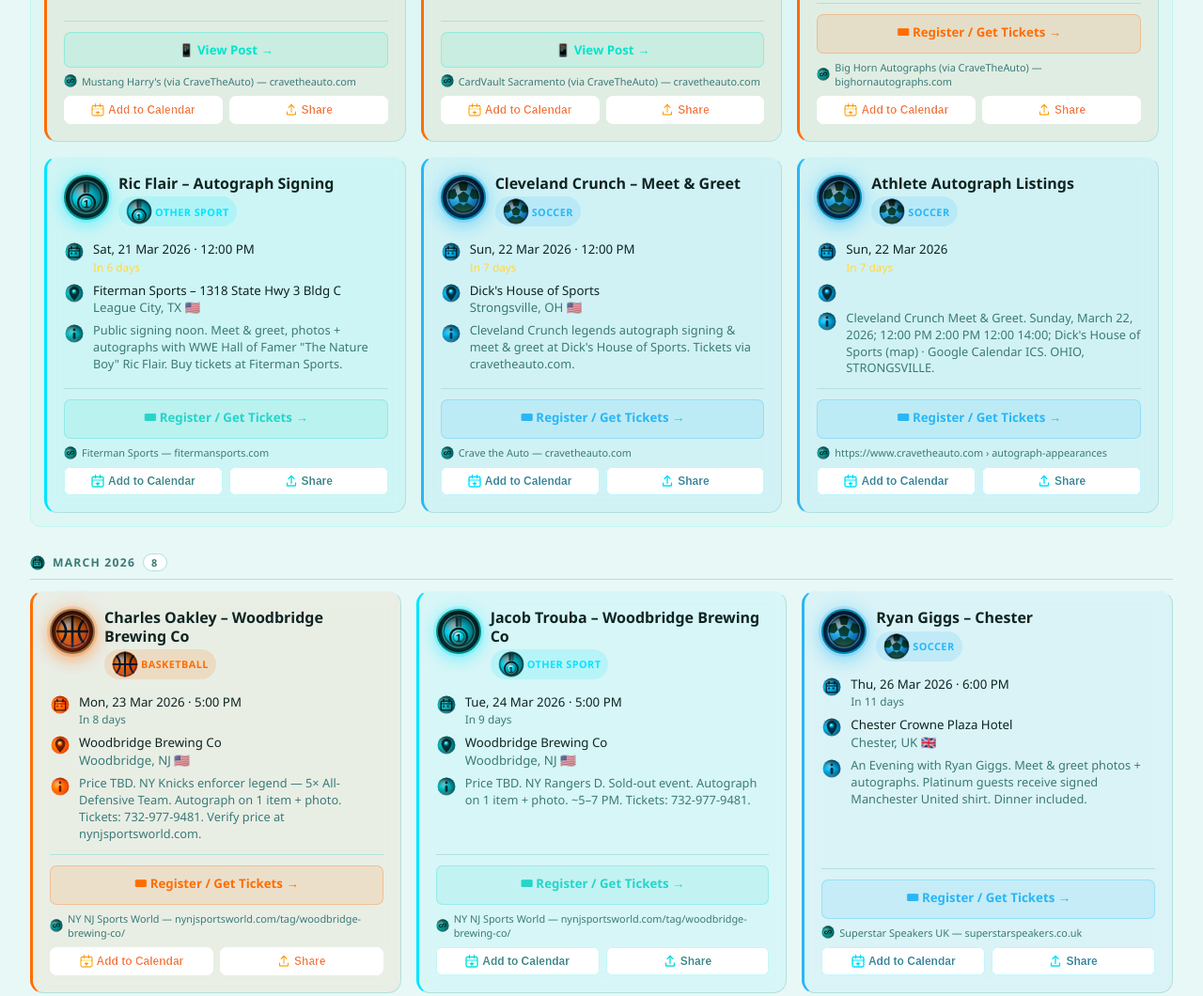
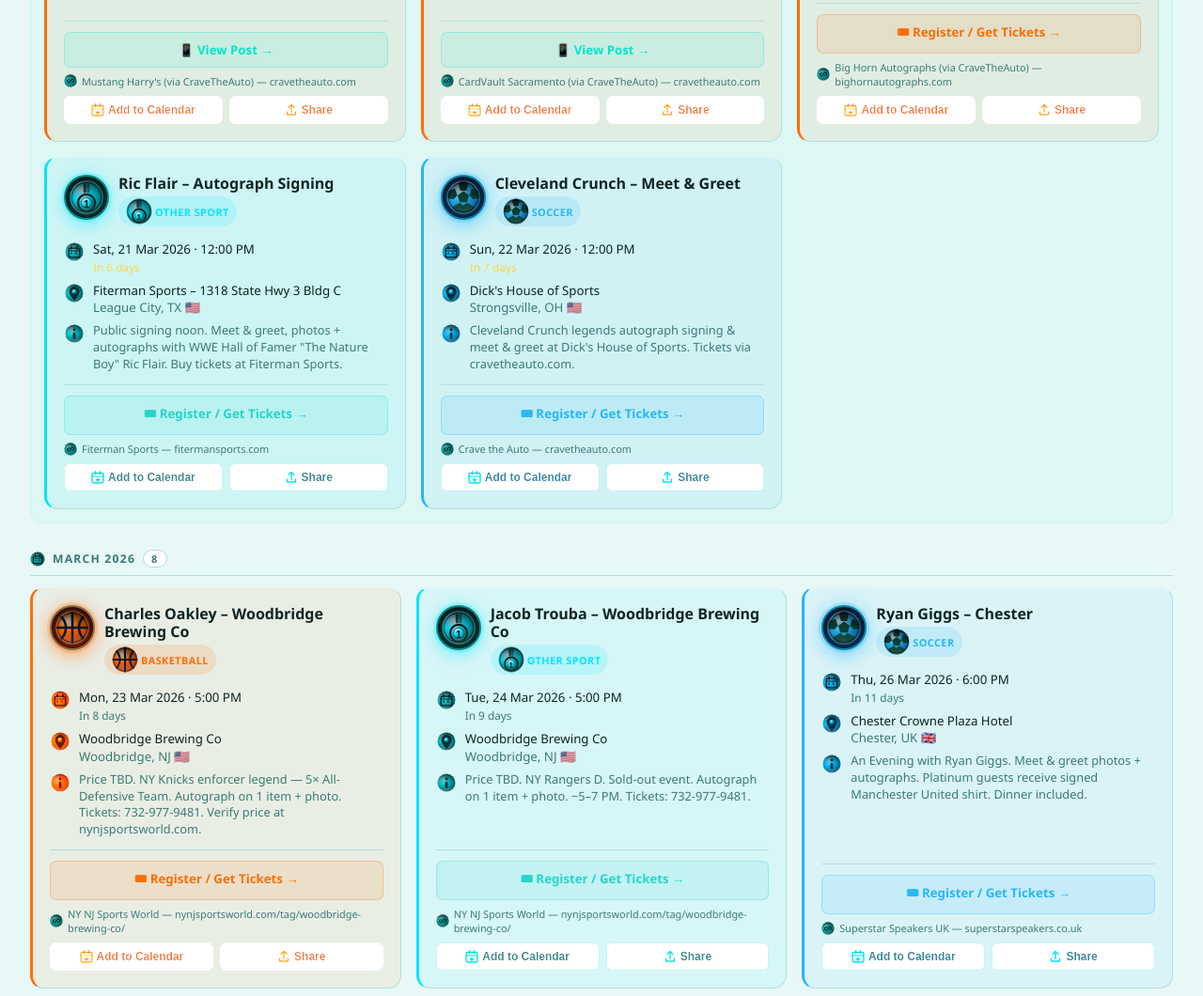
Before and after one commit to arielsteinberg2-web/meet-greet-events, a website: page index.html in a window 1280 px wide. Shown: the part 1412-2472 px from the top of the page at 94% size. Drawn offline with Linux system fonts and the light colour scheme; no server answers.

Commit message:
fix: clear bad API events, skip undated/unnamed events in future runs

```diff
--- a/data/live-events.json
+++ b/data/live-events.json
@@ -1,413 +1,5 @@
 {
   "generatedAt": "2026-03-15T22:42:06.524Z",
-  "count": 37,
-  "events": [
-    {
-      "id": "live_1773614475432_zow6l",
-      "player": "2026 signing schedule added",
-      "sport": "soccer",
-      "date": "2026-03-15",
-      "venue": "",
-      "city": "",
-      "link": "https://www.facebook.com/groups/545759985597960/posts/3284937511680180/",
-      "notes": "The 2026 signing schedule has been added in the pinned featured group post. https://www.facebook. com/share/p/1Bqv2YNZkh/?mibextid=wwXIfr.",
-      "source": "8 comments · 4 months ago"
-    },
-    {
-      "id": "live_1773614475432_r8gtk",
-      "player": "Fanatics Fest 2026",
-      "sport": "soccer",
-      "date": "2026-03-15",
-      "venue": "",
-      "city": "",
-      "link": "https://www.fanaticsfest.com/",
-      "notes": "Fans will also earn 1 Tier Point for every $5 spent on tickets and 1 Tier Point for every $10 spent on eligible photo ops and autographs. All Tier Points will ...",
-      "source": "https://www.fanaticsfest.com"
-    },
-    {
-      "id": "live_1773614480055_2mro5",
-      "player": "We are happy to announce our next autograph guest ...",
-      "sport": "basketball",
-      "date": "2026-03-15",
-      "venue": "",
-      "city": "",
-      "link": "https://www.instagram.com/p/DTV_URskvM6/",
-      "notes": "... autograph guest of the 2026 Sacramento Autograph EXPO SPRING SHOW is none other than the great NBA Guard, Fat Lever! Lafayette “Fat” Lever ...",
-      "source": "30+ likes · 2 months ago"
-    },
-    {
-      "id": "live_1773614480055_zl16k",
-      "player": "Great lineup of signings to kick off 2026! Player X",
-      "sport": "soccer",
-      "date": "2026-03-15",
-      "venue": "",
-      "city": "",
-      "link": "https://www.facebook.com/groups/1600210163581817/posts/4297165437219596/",
-      "notes": "Chris Sabo Autograph Signing We are just 20 Days away from our Meet and Greet Event with Cincinnati Reds World Series Champion Chris Sabo!",
-      "source": "3 months ago"
-    },
-    {
-      "id": "live_1773614482862_yq50m",
-      "player": "Artist Meet And Greet 2026",
-      "sport": "soccer",
-      "date": "2026-03-15",
-      "venue": "",
-      "city": "",
-      "link": "https://www.instagram.com/popular/artist-meet-and-greet-2026/",
-      "notes": "DarkestMan, Chunkz, and Aj Shabeel pulled up at the Match for Hope Fan Festival Meet & Greet on 27 January 2026 bring laughs and solid vibes.",
-      "source": "https://www.instagram.com › popular › artist-meet-and-..."
-    },
-    {
-      "id": "live_1773614482862_w6t7x",
-      "player": "Events",
-      "sport": "celeb",
-      "date": "2026-03-15",
-      "venue": "",
-      "city": "",
-      "link": "https://www.rostercon.com/en/event-convention",
-      "notes": "London. Mar 15th 2026; Sheffield Comic-Con – Unleashed Events (2026) ... These may include photo ops, autograph sessions, meet and greets, and so on.",
-      "source": "https://www.rostercon.com › event-convention"
-    },
-    {
-      "id": "live_1773614499056_yee8s",
-      "player": "Ready to level up your fan experience? 🚀📷 Photo ops and ...",
-      "sport": "soccer",
-      "date": "2026-03-15",
-      "venue": "",
-      "city": "",
-      "link": "https://www.instagram.com/p/DVrf6dtlh-Z/",
-      "notes": "✍️Photo ops and autographs for Comicpalooza 2026 are officially live! Get face-to-face with your favorite guests, capture the moment, and score ...",
-      "source": "9 likes · 6 days ago"
-    },
-    {
-      "id": "live_1773614499057_tlcqt",
-      "player": "Colorado Springs Comic Con",
-      "sport": "celeb",
-      "date": "2026-03-15",
-      "venue": "",
-      "city": "",
-      "link": "https://www.facebook.com/cscomiccon/posts/cscc2026-fans-the-time-has-come-epic-photo-ops-is-now-live-to-purchase-autograph/1267267255505479/",
-      "notes": "CSCC2026 fans! The time has come! Epic Photo Ops is now LIVE to purchase autographs & photo ops for the guests we have announced thus far!",
-      "source": "40+ reactions · 2 days ago"
-    },
-    {
-      "id": "live_1773614499057_ihuhm",
-      "player": "Comicpalooza - Your fan dreams start here! 🌟🎟️ Photo ...",
-      "sport": "soccer",
-      "date": "2026-03-15",
-      "venue": "",
-      "city": "",
-      "link": "https://www.facebook.com/HoustonComicpalooza/photos/your-fan-dreams-start-here-%EF%B8%8F-photo-ops-and-autographs-for-comicpalooza-2026-are-/1317553853738423/",
-      "notes": "Your fan dreams start here! 🎟️ Photo ops and autographs for Comicpalooza 2026 are available! Don't let this chance slip away—secure your ...",
-      "source": "10+ reactions · 1 week ago"
-    },
-    {
-      "id": "live_1773614499057_2pzzi",
-      "player": "Comicpalooza | Your fan dreams start here! 🌟🎟️ Photo ...",
-      "sport": "soccer",
-      "date": "2026-03-15",
-      "venue": "",
-      "city": "",
-      "link": "https://www.instagram.com/p/DVZsE7ajGPG/",
-      "notes": "✍️Photo ops and autographs for Comicpalooza 2026 are officially live! Get face-to-face with your favorite guests, capture the moment, and score ...",
-      "source": "10+ likes · 1 week ago"
-    },
-    {
-      "id": "live_1773614499057_ovlcq",
-      "player": "Awesome Con | 📷 Photo Ops & 🖋️ Autographs are ON SALE ...",
-      "sport": "soccer",
-      "date": "2026-03-15",
-      "venue": "",
-      "city": "",
-      "link": "https://www.instagram.com/reel/DT0TsQ9FNAO/",
-      "notes": "✍️Photo ops and autographs for Comicpalooza 2026 are officially live! Get face-to-face with your favorite guests, capture the moment, and score ...",
-      "source": "30+ likes · 1 month ago"
-    },
-    {
-      "id": "live_1773614502950_vdxsk",
-      "player": "Wrestling meet and greet event in 2026",
-      "sport": "soccer",
-      "date": "2026-03-15",
-      "venue": "",
-      "city": "",
-      "link": "https://www.facebook.com/groups/346340149619250/posts/1953203915599524/",
-      "notes": "Brock Lesnar is tentatively booked for the first two big events of 2026 that being both Royal Rumble and WrestleMania 42 (via WrestleVotes).",
-      "source": "3 months ago"
-    },
-    {
-      "id": "live_1773614502950_qqo24",
-      "player": "Upcoming Autograph Signings",
-      "sport": "soccer",
-      "date": "2026-03-15",
-      "venue": "",
-      "city": "",
-      "link": "https://www.theofficialwrestlingmuseum.com/upcoming-autograph-signings.html",
-      "notes": "Last New Event Updated on 3/7/2026 at 11:35 am est. March 13th - 14th Elayna ... Meet and Greet 6:30pm - 7pm this is a 21 plus event. April 18th Otis and ...",
-      "source": "https://www.theofficialwrestlingmuseum.com › upcomin..."
-    },
-    {
-      "id": "live_1773614502950_rxnfp",
-      "player": "WRESTLING Meet And Greets",
-      "sport": "soccer",
-      "date": "2026-03-15",
-      "venue": "",
-      "city": "",
-      "link": "https://www.facebook.com/groups/346340149619250/posts/1965790801007502/",
-      "notes": "8 Days Away Saturday March 21st, 2026 at The Big Event on Long Island NY Ultimate Starz Promotions Brings u the Come meet our 6 Star ⭐️ ...",
-      "source": "3 comments · 2 months ago"
-    },
-    {
-      "id": "live_1773614502951_w6phu",
-      "player": "Athlete Autograph Listings",
-      "sport": "soccer",
-      "date": "2026-03-22",
-      "venue": "",
-      "city": "",
-      "link": "https://www.cravetheauto.com/autograph-appearances",
-      "notes": "Cleveland Crunch Meet & Greet. Sunday, March 22, 2026; 12:00 PM 2:00 PM 12:00 14:00; Dick's House of Sports (map) · Google Calendar ICS. OHIO, STRONGSVILLE.",
-      "source": "https://www.cravetheauto.com › autograph-appearances"
-    },
-    {
-      "id": "live_1773614502951_ivj7v",
-      "player": "John Cena Joins MEGACON Orlando 2026 and Fans Can't ...",
-      "sport": "soccer",
-      "date": "2026-03-15",
-      "venue": "",
-      "city": "",
-      "link": "https://www.themovieblog.com/2025/12/john-cena-joins-megacon-orlando-2026-and-fans-cant-wait/",
-      "notes": "MEGACON Orlando 2026 will feature dozens of panels, meet and greets, and exclusive merchandise.",
-      "source": "https://www.themovieblog.com › 2025/12 › john-cena-..."
-    },
-    {
-      "id": "live_1773614505391_58ht6",
-      "player": "The National Sports Collectors Convention",
-      "sport": "soccer",
-      "date": "2026-03-15",
-      "venue": "",
-      "city": "",
-      "link": "https://www.nsccshow.com/",
-      "notes": "Wednesday, July 29th to Sunday, August 2nd, 2026. Free Parking Pass For Wednesday - Sunday. Autograph tickets for 18 VIP autograph program guests (Names Listed ...",
-      "source": "https://www.nsccshow.com"
-    },
-    {
-      "id": "live_1773614505391_goj0k",
-      "player": "🔥 NEW JERSEY SPRING 2026 AUTOGRAPH & SPORTS ...",
-      "sport": "soccer",
-      "date": "2026-03-15",
-      "venue": "",
-      "city": "",
-      "link": "https://www.facebook.com/GTSMShows/posts/-new-jersey-spring-2026-autograph-sports-card-show-the-northeasts-biggest-sports/918378170755216/",
-      "notes": "New Jersey Convention & Expo Center - Edison, NJ April 17–19, 2026 ⭐ Meet legendary athletes & current stars 500+ vendor tables expected ✍️ ...",
-      "source": "180+ reactions · 1 month ago"
-    },
-    {
-      "id": "live_1773614505391_24wfa",
-      "player": "Upcoming Card Conventions You Can't Miss in 2026",
-      "sport": "soccer",
-      "date": "2026-03-15",
-      "venue": "",
-      "city": "",
-      "link": "https://www.cardboardconnection.com/upcoming-card-conventions-you-cant-miss-in-2026",
-      "notes": "Discover top sports card conventions in 2026: NSCC, Collect-A-Con, regional expos. Get pro tips, autograph guides & event details!",
-      "source": "https://www.cardboardconnection.com › None"
-    },
-    {
-      "id": "live_1773614505391_lovk0",
-      "player": "🔥 NEW JERSEY SPRING 2026 AUTOGRAPH & SPORTS ...",
-      "sport": "soccer",
-      "date": "2026-03-15",
-      "venue": "",
-      "city": "",
-      "link": "https://www.instagram.com/p/DTx8PH6EZku/",
-      "notes": "April 17–19, 2026 ⭐ Meet legendary athletes & current stars 500+ vendor tables expected ✍️ Autographs • Cards • Memorabilia VENDORS: Tables ...",
-      "source": "150+ likes · 1 month ago"
-    },
-    {
-      "id": "live_1773614505391_bnsol",
-      "player": "more details to come. Additional Autograph Guests will ...",
-      "sport": "other",
-      "date": "2026-03-15",
-      "venue": "",
-      "city": "",
-      "link": "https://www.facebook.com/groups/766624095364139/posts/1277578277602049/",
-      "notes": "*****The Sports Card Showcase is Back in 2026***** ***Monroeville Convention Center in Monroeville, PA*** Friday March 27th, Saturday March 28th ...",
-      "source": "3 comments · 4 weeks ago"
-    },
-    {
-      "id": "live_1773614505391_lgsg9",
-      "player": "Wednesday, February 11th, 2026 6 PM Show - Ultimate ...",
-      "sport": "basketball",
-      "date": "2026-03-15",
-      "venue": "",
-      "city": "",
-      "link": "https://www.youtube.com/watch?v=pskk5en01PM",
-      "notes": "#NFLautographs, #MLBautographs, #NBAautographs, #NHLmemorabilia ... Wednesday, February 11th, 2026 6 PM Show - Ultimate Autographs Live Breaks!",
-      "source": "150+ views · 1 month ago"
-    },
-    {
-      "id": "live_1773614507350_3c0me",
-      "player": "FAN EXPO Cleveland 2026: See the list of celebrity guests ...",
-      "sport": "celeb",
-      "date": "2026-03-15",
-      "venue": "",
-      "city": "",
-      "link": "https://www.wkyc.com/article/news/local/cleveland/fan-expo-cleveland-2026-celebrity-guest-list-autograph-photo-prices-huntington-convention-center-william-shatner-hayden-christensen-brendan-fraser/95-73b7ade9-989f-4ba8-a5c5-5d4e226844da",
-      "notes": "Here is the list of celebrities coming to Cleveland for FAN EXPO 2026 along with their prices for autographs and photo ops. You can learn about ...",
-      "source": "https://www.wkyc.com › article › news › local › cleveland"
-    },
-    {
-      "id": "live_1773614507350_y7kvj",
-      "player": "Are celebrities scheduled to appear in 2026?",
-      "sport": "celeb",
-      "date": "2026-03-15",
-      "venue": "",
-      "city": "",
-      "link": "https://www.facebook.com/groups/681812922888927/posts/1490518198685058/",
-      "notes": "Taking it to fan expo in Chicago in a couple weeks to be signed by Michael J. Fox and Christopher Lloyd.",
-      "source": "9 comments · 2 months ago"
-    },
-    {
-      "id": "live_1773614507350_tz9it",
-      "player": "LEGENDARY Autographs at Hollywood Show! FIRST Signing ...",
-      "sport": "soccer",
-      "date": "2026-03-15",
-      "venue": "",
-      "city": "",
-      "link": "https://www.youtube.com/watch?v=Ema9GmO2pxc",
-      "notes": "WE ARE BACK with HUGE new autographs to start the year! On January 9th and 10th 2026 we went to the Hollywood Show! With a guest list of 80 ...",
-      "source": "930+ views · 2 months ago"
-    },
-    {
-      "id": "live_1773614510009_vudpm",
-      "player": "Looking ahead in 2026, who are some autograph guests ...",
-      "sport": "soccer",
-      "date": "2026-03-15",
-      "venue": "",
-      "city": "",
-      "link": "https://www.facebook.com/wildersideofsports/posts/looking-ahead-in-2026-who-are-some-autograph-guests-youd-like-to-see-make-public/1452249876902717/",
-      "notes": "Looking ahead in 2026, who are some autograph guests you'd like to see make public appearances at our shows in Myrtle Beach, SC, Concord, ...",
-      "source": "10+ reactions · 2 months ago"
-    },
-    {
-      "id": "live_1773614510009_0plho",
-      "player": "Frank Gore VIP Autograph Signing Super Bowl LX Week ...",
-      "sport": "soccer",
-      "date": "2026-03-15",
-      "venue": "",
-      "city": "",
-      "link": "https://www.facebook.com/shopsinbadsports/videos/frank-gore-vip-autograph-signing-super-bowl-lx-week-saturday-feb-7-2026-san-jose/1463687165103169/",
-      "notes": "Frank Gore VIP Autograph Signing Super Bowl LX Week ! Saturday Feb 7, 2026 ... 🎟️ VIP tickets Avail Now ✍ Autographs • Memorabilia • Fan experience ...",
-      "source": "2 reactions · 1 month ago"
-    },
-    {
-      "id": "live_1773614510009_ooz9i",
-      "player": "Giants Fanfest Tour 2026 | San Francisco Giants",
-      "sport": "basketball",
-      "date": "2026-03-15",
-      "venue": "",
-      "city": "",
-      "link": "https://www.cravetheauto.com/autograph-appearances/03/14/san-francisco-giants",
-      "notes": "We list autograph signings all around the United States. We specialize in listing the 4 major sports (MLB, NBA, NFL, NHL), but will periodically add Bonus ...",
-      "source": "https://www.cravetheauto.com › autograph-appearances"
-    },
-    {
-      "id": "live_1773614510009_5tvkv",
-      "player": "Contestant Autograph Sessions",
-      "sport": "soccer",
-      "date": "2026-03-15",
-      "venue": "",
-      "city": "",
-      "link": "https://www.nfrexperience.com/contestant_autograph_sessions",
-      "notes": "The 2026 Wrangler National Finals Rodeo will take place December 3-12 at the Thomas & Mack Center in Las Vegas. News Archives.",
-      "source": "https://www.nfrexperience.com › contestant_autograph..."
-    },
-    {
-      "id": "live_1773614510009_8n6he",
-      "player": "We are happy to announce our next autograph guest ...",
-      "sport": "soccer",
-      "date": "2026-03-15",
-      "venue": "",
-      "city": "",
-      "link": "https://www.instagram.com/p/DTQW6yoFBLW/",
-      "notes": "Kings Rookie Sensation DYLAN CARDWELL will be signing autographs on March 21st, 2026 at our shop. He's been everything the Kings have asked ...",
-      "source": "30+ likes · 2 months ago"
-    },
-    {
-      "id": "live_1773614510009_pq36t",
-      "player": "2026 NFL DRAFT PRESENTED BY BUD LIGHT | FAQ's",
-      "sport": "other",
-      "date": "2026-03-15",
-      "venue": "",
-      "city": "",
-      "link": "https://www.nfl.com/draft/event-info/faq",
-      "notes": "Fans of all ages will be able to participate in interactive games, take photos at exhibits including The Vince Lombardi Trophy, free player autograph sessions, ...",
-      "source": "https://www.nfl.com › draft › event-info › faq"
-    },
-    {
-      "id": "live_1773614510009_yl94x",
-      "player": "Endzone Experience on Instagram: \" BIG ANNOUNCEMENT ...",
-      "sport": "other",
-      "date": "2026-03-15",
-      "venue": "",
-      "city": "",
-      "link": "https://www.instagram.com/reel/DTEV9yxEiH_/",
-      "notes": "Frank Gore VIP Autograph Signing Super Bowl LX Week ! Saturday Feb 7, 2026 San Jose Civic Center Meet NFL legend and 49er Hall Of Famer ...",
-      "source": "70+ likes · 2 months ago"
-    },
-    {
-      "id": "live_1773614518660_cblh8",
-      "player": "Maglia Milan Home autografo Modric 2025/2026 versione store",
-      "sport": "soccer",
-      "date": "2026-03-15",
-      "venue": "",
-      "city": "",
-      "link": "https://mtmmemorabilia.com/autografo.php?id=4725&nome=maglia-milan-home-autografo-modric-20252026-versione-store&srsltid=AfmBOooc7l5WWTrp75z-wop_mj6RN51HFF8YmC4nKIS8EYXDBel-l8HJ",
-      "notes": "La maglia è personalizzata con nome Modri? e numero 14 in bianco, ed è impreziosita dalla firma autografa del calciatore sul numero, elemento che ne accresce ...",
-      "source": "https://mtmmemorabilia.com › aut..."
-    },
-    {
-      "id": "live_1773614518660_qxmt5",
-      "player": "I BOUGHT THE MOST IMPORTANT AUTOGRAPH IN MY ...",
-      "sport": "other",
-      "date": "2026-03-15",
-      "venue": "",
-      "city": "",
-      "link": "https://www.youtube.com/watch?v=lRltPHvwdM8",
-      "notes": "I BOUGHT THE MOST IMPORTANT AUTOGRAPH IN MY COLLECTION | MEDITERRANEAN CARD SHOW 2026 VLOG ... SACAMOS UN AUTOGRAFO BRUTAL EN LOS BLANCOS ...",
-      "source": "4.6K+ views · 2 weeks ago"
-    },
-    {
-      "id": "live_1773614518660_qg23p",
-      "player": "Asta autografi sportivi",
-      "sport": "soccer",
-      "date": "2026-03-15",
-      "venue": "",
-      "city": "",
-      "link": "https://mtmauctions.com/astaincorso.php?id=20",
-      "notes": "Dal 20 al 27 gennaio 2026 MTM Auctions accende la passione con un'asta dedicata agli autografi del grande sport: fotografie, gagliardetti e figurine da ...",
-      "source": "https://mtmauctions.com › astainc..."
-    },
-    {
-      "id": "live_1773614525423_hic32",
-      "player": "Autograph Sessions - 2026 Houston Astros FanFest",
-      "sport": "soccer",
-      "date": "2026-03-15",
-      "venue": "",
-      "city": "",
-      "link": "https://www.mlb.com/astros/fans/fanfest/autograph-sessions",
-      "notes": "3:00pm – 4:00pm SOLD OUT. Players for each autograph session will be announced at FanFest on the day of the event. Vouchers are limited. One voucher per person ...",
-      "source": "https://www.mlb.com › astros › fans › autograph-sessions"
-    },
-    {
-      "id": "live_1773614525423_dtivs",
-      "player": "BIG ANNOUNCEMENT 🚨 We're fired up to reveal ...",
-      "sport": "celeb",
-      "date": "2026-03-15",
-      "venue": "",
-      "city": "",
-      "link": "https://www.instagram.com/p/DTG4S16kiT1/",
-      "notes": "EndZoneExperience.com San Jose Civic Center 🗓️February 5-7 2026 Vendors & sponsors welcome Celebrity Meet and Greet Collectable Card Show",
-      "source": "60+ likes · 2 months ago"
-    }
-  ]
+  "count": 0,
+  "events": []
 }
--- a/index.html
+++ b/index.html
@@ -3656,17 +3656,13 @@ function applyPhoto(img, src) {
 }
 
 function loadPhotos() {
-  const imgs = document.querySelectorAll('.av-img[data-player]');
-  console.log('[photos] loadPhotos called, found', imgs.length, 'images');
-  imgs.forEach(img => {
+  document.querySelectorAll('.av-img[data-player]').forEach(img => {
     const name = img.dataset.player;
     const cached = photoCache[name];
     if (cached && cached !== 'loading' && cached !== 'none') { applyPhoto(img, cached); return; }
     if (cached === 'none') return;
     if (cached === 'loading') return;
-    console.log('[photos] fetching for:', name);
     fetchWikiPhoto(name).then(url => {
-      console.log('[photos] result for', name, '→', url ? 'GOT URL' : 'null');
       if (!url) return;
       document.querySelectorAll('.av-img[data-player]').forEach(el => {
         if (el.dataset.player === name) applyPhoto(el, url);
--- a/scripts/update-events.js
+++ b/scripts/update-events.js
@@ -123,11 +123,14 @@ function parseOrganic(data, lang) {
     const playerName = extractPlayerName(res.title, res.snippet);
     if (!playerName) continue; // skip events with no identifiable player name
 
+    const eventDate = guessDate(combined);
+    if (!eventDate) continue; // skip events with no guessable date
+
     out.push({
       id:     `live_${Date.now()}_${Math.random().toString(36).slice(2,7)}`,
       player: playerName,
       sport:  isBball ? 'basketball' : isPol ? 'politics' : isCeleb ? 'celeb' : isOther ? 'other' : 'soccer',
-      date:   guessDate(combined) || new Date().toISOString().split('T')[0],
+      date:   eventDate,
       venue:  '',
       city:   '',
       link:   res.link,
```
